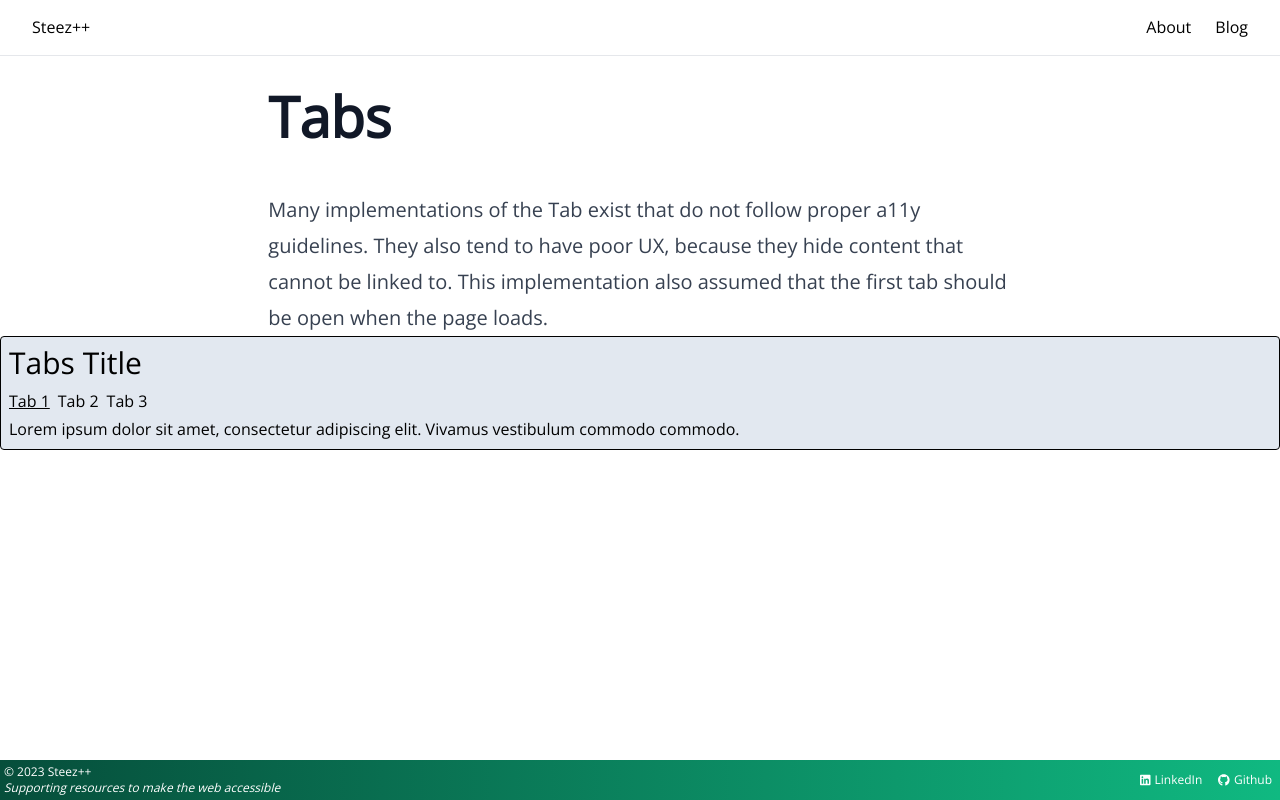
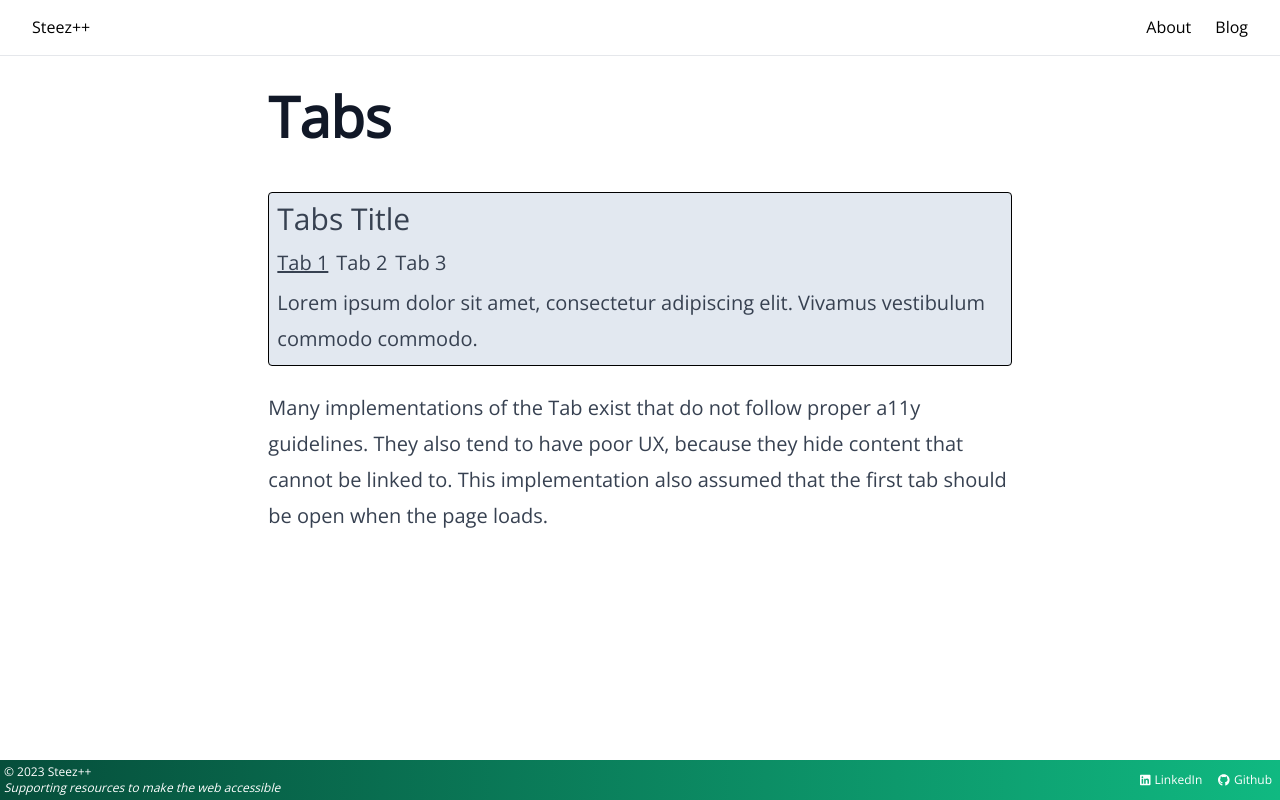
Before and after one commit to steezplusplus/Accessible-Web-Components, a Next.js app: page /blog/tabs in a window 1280 px wide. Built offline with nearby package versions, Linux system fonts and the light colour scheme.

Commit message:
feat: use not-prose

```diff
--- a/app/blog/tabs/page.tsx
+++ b/app/blog/tabs/page.tsx
@@ -26,6 +26,9 @@ export default function Page() {
     <>
       <article className="prose mx-auto mt-8 md:prose-lg lg:prose-xl">
         <h1>Tabs</h1>
+        <div className="not-prose">
+          <Tabs {...props} />
+        </div>
         <p>
           Many implementations of the Tab exist that do not follow
           proper a11y guidelines. They also tend to have poor UX,
@@ -34,7 +37,6 @@ export default function Page() {
           should be open when the page loads.
         </p>
       </article>
-      <Tabs {...props} />
     </>
   );
 }
```
